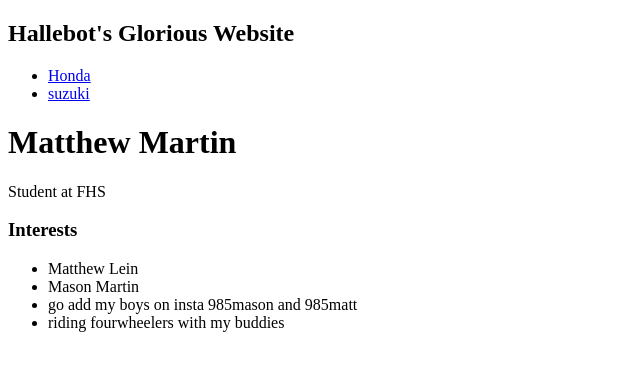
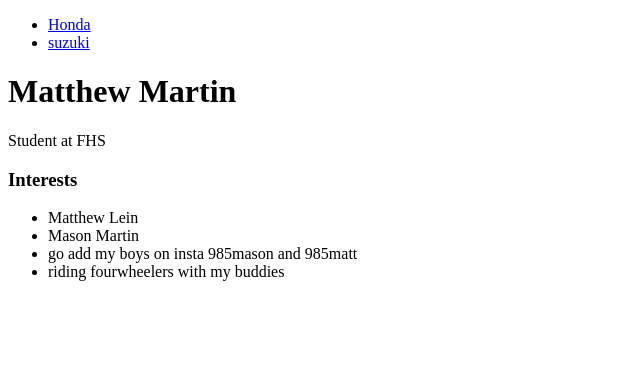
Before and after one commit to Matthew2107/Matthew2107.github.io, a plain HTML site: page index.html in a window 1280 px wide. Shown: the whole page, without its empty margins (0-640 px from the left). Drawn offline with Linux system fonts and the light colour scheme.

Commit message:
i got rid of a h1

```diff
--- a/index.html
+++ b/index.html
@@ -8,7 +8,7 @@
 <body>
 
     <nav>
-        <h1>Hallebot's Glorious Website</h1>
+
         <ul>
             <li>
               <a href="https://cdn.shopify.com/s/files/1/1641/4729/products/20190815-192107_1080x.jpg?v=1629671740
```
